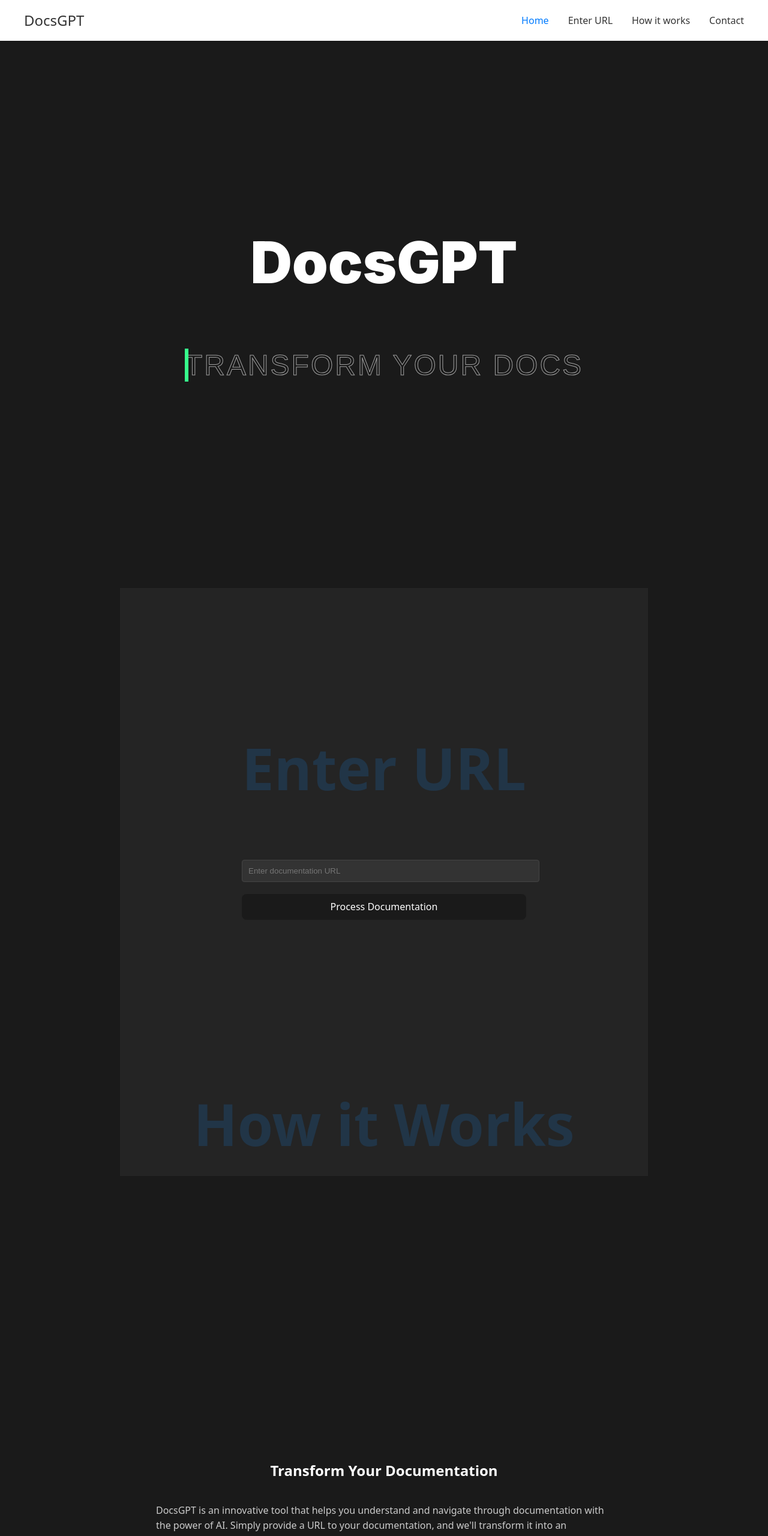
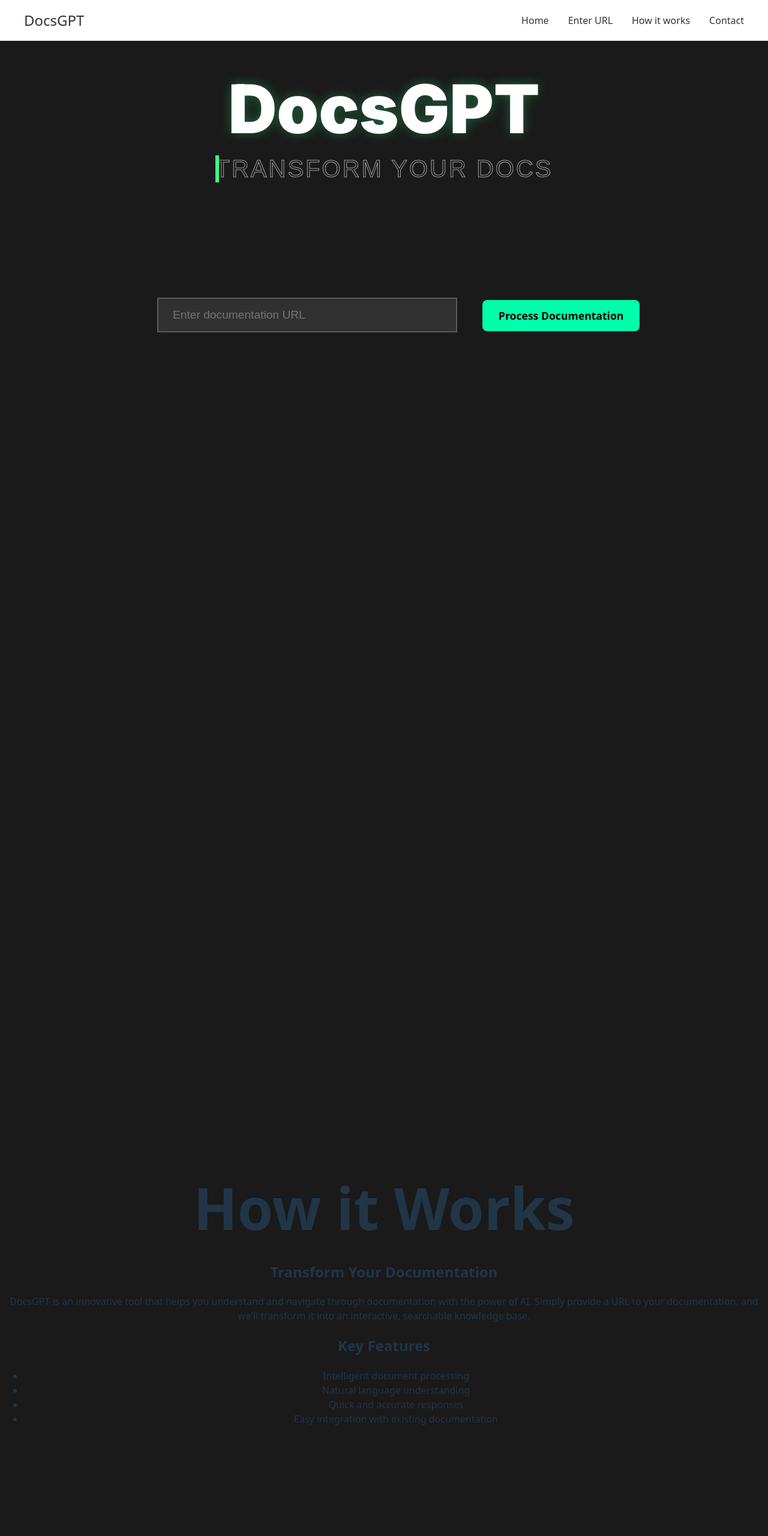
Before and after one commit to Ayan-Nalawade/Test, a React (Vite) app: page / in a window 1280 px wide. Shown: the top 2560 px of the page at 60% size. Built offline with nearby package versions, Linux system fonts and the light colour scheme.

Commit message:
updated text input and UI

```diff
--- a/src/App.css
+++ b/src/App.css
@@ -18,7 +18,7 @@ body {
   display: flex;
   flex-direction: column;
   align-items: center;
-  justify-content: center;
+  justify-content: flex-start;
   background-color: #1a1a1a;
 }
 
@@ -164,13 +164,103 @@ body {
 .inter-heading {
   font-family: 'Inter', sans-serif;
   font-weight: 900;
-  font-size: 6em;
+  font-size: 7em;
   margin: 0;
   padding: 0;
   color: white;
-  line-height: 1;
+  line-height: 1.1;
   display: block;
+  text-shadow: 0 0 20px rgba(55, 255, 139, 0.3);
+  animation: fadeIn 1s ease-out;
 }
+
+.search-container {
+  display: flex;
+  flex-direction: column;
+  align-items: center;
+  gap: 1rem;
+  width: 100%;
+  max-width: 500px;
+  margin: 0 auto;
+  padding: 1rem;
+  position: relative;
+  margin-top: -2rem;
+  animation: slideUp 0.8s ease-out;
+}
+
+.docs-container {
+  width: 100%;
+  max-width: 500px;
+  margin: 0 auto;
+  position: relative;
+  padding: 0;
+  display: flex;
+  align-items: center;
+  gap: 1rem;
+}
+
+.docs-input {
+  width: 100%;
+  position: absolute;
+  top: -34rem;
+  left: -8rem;
+  background-color: rgba(255, 255, 255, 0.1);
+  border: 2px solid rgba(255, 255, 255, 0.2);
+  color: white;
+  font-size: 1.2rem;
+  padding: 1rem 1.5rem;
+  box-sizing: border-box;
+  backdrop-filter: blur(10px);
+  transition: all 0.3s ease;
+}
+
+.docs-container .custom-button {
+  position: absolute;
+  top: -33.75rem;
+  right: -11rem;
+  white-space: nowrap;
+  padding: 0.8rem 1.6rem;
+  font-size: 1.1rem;
+  font-weight: 600;
+  background-color: #00FFAB;
+  color: black;
+  border-radius: 8px;
+  transition: all 0.3s ease;
+}
+
+.docs-container .custom-button:hover {
+  transform: translateY(-2px);
+  box-shadow: 0 4px 12px rgba(0, 255, 171, 0.3);
+}
+
+.docs-input:focus {
+  border-color: #37FF8B;
+  box-shadow: 0 0 20px rgba(55, 255, 139, 0.2);
+  transform: translateY(-2px);
+}
+
+@keyframes fadeIn {
+  from {
+    opacity: 0;
+    transform: translateY(-20px);
+  }
+  to {
+    opacity: 1;
+    transform: translateY(0);
+  }
+}
+
+@keyframes slideUp {
+  from {
+    opacity: 0;
+    transform: translateY(20px);
+  }
+  to {
+    opacity: 1;
+    transform: translateY(0);
+  }
+}
+
 /*
 .logo {
   height: 6em;
@@ -213,8 +303,8 @@ body {
   font-size: 1em;
   font-weight: 500;
   font-family: inherit;
-  background-color: #1a1a1a;
-  color: white;
+  background-color: #00FFAB;
+  color: black;
   cursor: pointer;
   border: 1px solid transparent;
   border-radius: 8px;
@@ -233,7 +323,7 @@ body {
 /* === removing default button style ===*/
 .button-header {
   margin: 0;
-  margin-top: 4em;
+  margin-bottom: 2rem;
   height: auto;
   background: transparent;
   padding: 0;
@@ -241,7 +331,7 @@ body {
   cursor: pointer;
   position: relative;
   display: inline-block;
-  transform: translateY(-2em);
+  transform: translateY(0);
 }
 
 /* button styling */
@@ -249,7 +339,7 @@ body {
   --border-right: 6px;
   --text-stroke-color: rgba(255,255,255,0.6);
   --animation-color: #37FF8B;
-  --fs-size: 3em;
+  --fs-size: 2.5em;
   letter-spacing: 3px;
   text-decoration: none;
   font-size: var(--fs-size);
@@ -258,7 +348,6 @@ body {
   text-transform: uppercase;
   color: transparent;
   -webkit-text-stroke: 1px var(--text-stroke-color);
-  display: inline-block;
 }
 
 /* this is the text, when you hover on button */
@@ -321,128 +410,67 @@ body {
 }
 
 .main-content {
-  padding-top: 80px; /* Add space for the fixed navbar */
+  padding-top: 120px;
   min-height: 100vh;
   display: flex;
   flex-direction: column;
   align-items: center;
-  justify-content: center;
+  justify-content: flex-start;
   text-align: center;
+  gap: 1rem;
 }
 
-.sections-container {
+/* Input Component Styles */
+.input-container {
+  display: flex;
+  flex-direction: column;
+  gap: 0.5rem;
   width: 100%;
-  overflow-y: auto;
-  scroll-behavior: smooth;
+  max-width: 400px;
 }
 
-section {
-  min-height: 100vh;
-  padding: 80px 20px 20px;
-  display: flex;
-  flex-direction: column;
-  align-items: center;
-  justify-content: center;
+.input-label {
+  font-size: 0.9rem;
+  font-weight: 500;
+  color: #333;
 }
 
-section#home {
-  background-color: #1a1a1a;
+.required-mark {
+  color: #ff4d4f;
+  margin-left: 0.25rem;
 }
 
-section#docs {
-  background-color: #242424;
+.input-field {
+  padding: 0.75rem 1rem;
+  border: 1px solid #d9d9d9;
+  border-radius: 6px;
+  font-size: 1rem;
+  transition: all 0.3s ease;
+  background-color: #fff;
+  color: #333;
 }
 
-section#about {
-  background-color: #1a1a1a;
+.input-field:focus {
+  outline: none;
+  border-color: #007bff;
+  box-shadow: 0 0 0 2px rgba(0, 123, 255, 0.2);
 }
 
-section#contact {
-  background-color: #242424;
+.input-field::placeholder {
+  color: #999;
 }
 
-.nav-link.active {
-  color: #007bff !important;
+.input-field:disabled {
+  background-color: #f5f5f5;
+  cursor: not-allowed;
 }
 
-/* Form styles */
-.contact-container {
-  max-width: 600px;
-  width: 100%;
-  padding: 20px;
+.input-field.error {
+  border-color: #ff4d4f;
 }
 
-.contact-form {
-  display: flex;
-  flex-direction: column;
-  gap: 20px;
+.error-message {
+  color: #ff4d4f;
+  font-size: 0.85rem;
+  margin-top: 0.25rem;
 }
-
-.form-group {
-  display: flex;
-  flex-direction: column;
-  gap: 8px;
-}
-
-.form-group label {
-  font-weight: 500;
-  color: #fff;
-}
-
-.form-group input,
-.form-group textarea {
-  padding: 10px;
-  border: 1px solid #444;
-  border-radius: 4px;
-  background-color: #333;
-  color: #fff;
-}
-
-.docs-container {
-  max-width: 600px;
-  width: 100%;
-  padding: 20px;
-  display: flex;
-  flex-direction: column;
-  gap: 20px;
-}
-
-.docs-input {
-  padding: 10px;
-  border: 1px solid #444;
-  border-radius: 4px;
-  background-color: #333;
-  color: #fff;
-  width: 100%;
-}
-
-.about-container {
-  max-width: 800px;
-  width: 100%;
-  padding: 20px;
-}
-
-.about-section {
-  margin-bottom: 40px;
-  text-align: left;
-}
-
-.about-section h2 {
-  color: #fff;
-  margin-bottom: 20px;
-}
-
-.about-section p {
-  color: #ccc;
-  line-height: 1.6;
-}
-
-.about-section ul {
-  color: #ccc;
-  list-style-type: disc;
-  padding-left: 20px;
-}
-
-.about-section li {
-  margin-bottom: 10px;
-}
--- a/src/assets/components/Input.tsx
+++ b/src/assets/components/Input.tsx
@@ -1,7 +1,7 @@
 import React from 'react';
 
 interface InputProps {
-  type?: 'text' | 'email' | 'password' | 'number' | 'search' | 'url';
+  type?: 'text' | 'email' | 'password' | 'number' | 'search';
   placeholder?: string;
   value: string;
   onChange: (value: string) => void;
--- a/src/assets/components/Navbar.tsx
+++ b/src/assets/components/Navbar.tsx
@@ -1,5 +1,5 @@
 import { useState } from 'react';
-import { Link as ScrollLink } from 'react-scroll';
+import { Link } from 'react-scroll';
 
 interface NavbarProps {}
 
@@ -14,17 +14,9 @@ const Navbar: React.FC<NavbarProps> = () => {
     <nav className="navbar">
       <div className="navbar-container">
         <div className="navbar-brand">
-          <ScrollLink
-            to="home"
-            spy={true}
-            smooth={true}
-            offset={-70}
-            duration={500}
-            className="brand-logo"
-            onClick={() => setIsOpen(false)}
-          >
+          <Link to="home" smooth={true} duration={500} className="brand-logo">
             DocsGPT
-          </ScrollLink>
+          </Link>
         </div>
 
         <button
@@ -40,60 +32,24 @@ const Navbar: React.FC<NavbarProps> = () => {
         <div className={`nav-menu ${isOpen ? 'active' : ''}`}>
           <ul className="nav-list">
             <li className="nav-item">
-              <ScrollLink
-                to="home"
-                spy={true}
-                smooth={true}
-                offset={-70}
-                duration={500}
-                className="nav-link"
-                activeClass="active"
-                onClick={() => setIsOpen(false)}
-              >
+              <Link to="home" smooth={true} duration={500} className="nav-link">
                 Home
-              </ScrollLink>
+              </Link>
             </li>
             <li className="nav-item">
-              <ScrollLink
-                to="docs"
-                spy={true}
-                smooth={true}
-                offset={-70}
-                duration={500}
-                className="nav-link"
-                activeClass="active"
-                onClick={() => setIsOpen(false)}
-              >
+              <Link to="docs" smooth={true} duration={500} className="nav-link">
                 Enter URL
-              </ScrollLink>
+              </Link>
             </li>
             <li className="nav-item">
-              <ScrollLink
-                to="about"
-                spy={true}
-                smooth={true}
-                offset={-70}
-                duration={500}
-                className="nav-link"
-                activeClass="active"
-                onClick={() => setIsOpen(false)}
-              >
+              <Link to="about" smooth={true} duration={500} className="nav-link">
                 How it works
-              </ScrollLink>
+              </Link>
             </li>
             <li className="nav-item">
-              <ScrollLink
-                to="contact"
-                spy={true}
-                smooth={true}
-                offset={-70}
-                duration={500}
-                className="nav-link"
-                activeClass="active"
-                onClick={() => setIsOpen(false)}
-              >
+              <Link to="contact" smooth={true} duration={500} className="nav-link">
                 Contact
-              </ScrollLink>
+              </Link>
             </li>
           </ul>
         </div>
--- a/src/index.css
+++ b/src/index.css
@@ -25,16 +25,14 @@ a:hover {
 
 body {
   margin: 0;
-  display: flex;
-  place-items: center;
   min-width: 320px;
   min-height: 100vh;
 }
 
 h1 {
-  margin-top: -300px;
   font-size: 6em;
   line-height: 1.1;
+  margin: 0;
 }
 
 button {
--- a/src/pages/Docs.tsx
+++ b/src/pages/Docs.tsx
@@ -3,7 +3,6 @@ import React from 'react';
 const Docs: React.FC = () => {
   return (
     <main className="main-content">
-      <h1>Enter URL</h1>
       <div className="docs-container">
         <input
           type="url"
```
